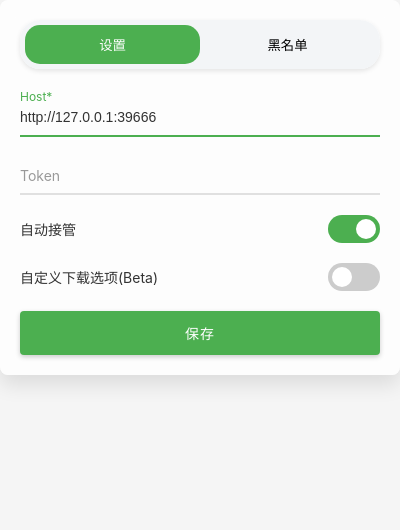
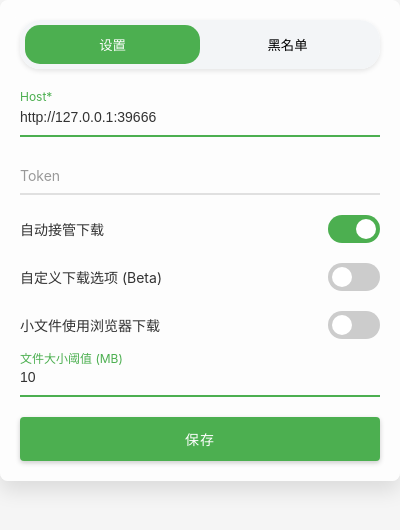
Before and after one commit to krau/Gopeed-Chrome-Extension, a browser extension: page public/popup.html in a window 400 px wide. Drawn offline with Linux system fonts and the light colour scheme.

Commit message:
feat: 小文件设置

```diff
--- a/public/popup.html
+++ b/public/popup.html
@@ -17,6 +17,7 @@
 
       <div id="settings" class="tab-content active">
         <form id="settings-form">
+          <div class="settings-section">
             <div class="input-group">
               <input type="text" id="host" required />
               <span class="line"></span>
@@ -58,20 +59,40 @@
                 </svg>
               </button>
             </div>
+          </div>
+
+          <div class="settings-section">
             <div class="toggle-group">
-            <span class="toggle-label">自动接管</span>
+              <span class="toggle-label">自动接管下载</span>
               <label class="toggle">
                 <input type="checkbox" id="enabled" />
                 <span class="toggle-switch"></span>
               </label>
             </div>
             <div class="toggle-group">
-            <span class="toggle-label">自定义下载选项(Beta)</span>
+              <span class="toggle-label">自定义下载选项 (Beta)</span>
               <label class="toggle">
                 <input type="checkbox" id="customDownloadOptions" />
                 <span class="toggle-switch"></span>
               </label>
             </div>
+          </div>
+
+          <div class="settings-section">
+            <div class="toggle-group">
+              <span class="toggle-label">小文件使用浏览器下载</span>
+              <label class="toggle">
+                <input type="checkbox" id="smallFileMode" />
+                <span class="toggle-switch"></span>
+              </label>
+            </div>
+            <div class="input-group size-input">
+              <input type="number" id="smallFileSize" required min="1" value="10" />
+              <span class="line"></span>
+              <label for="smallFileSize">文件大小阈值 (MB)</label>
+            </div>
+          </div>
+
           <button type="button" id="saveButton" class="save-button">
             <span class="button-text">保存</span>
             <span class="success-text">保存成功</span>
@@ -82,18 +103,21 @@
       <div id="blacklist" class="tab-content">
         <div class="blacklist-container">
           <div class="current-site">
-            <span>当前网站: <span id="currentSite"></span></span>
+            <span id="currentSite"></span>
             <button id="addToBlacklist" class="add-button">添加</button>
           </div>
 
+          <div class="blacklist-actions">
             <div class="manual-input">
               <input
                 type="text"
                 id="manualBlacklistInput"
-              placeholder="手动输入网站域名..."
+                placeholder="输入网站域名..."
               />
               <button id="addManualBlacklist" class="add-button">添加</button>
             </div>
+          </div>
+
           <div class="search-container">
             <input
               type="text"
@@ -101,6 +125,7 @@
               placeholder="搜索黑名单..."
             />
           </div>
+
           <ul id="blacklistItems"></ul>
           <div id="loadMore" class="load-more">加载更多</div>
         </div>
```
Lines whose indentation alone changed are shown as unchanged.
